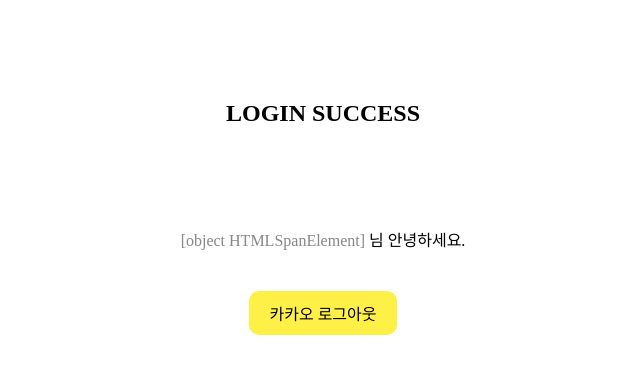
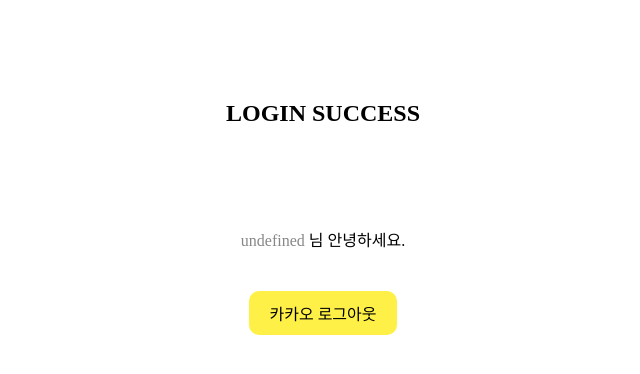
Before and after one commit to julia8024/Login_Kakao, a plain HTML site: page main.html in a window 1280 px wide. Shown: the whole page, without its empty margins (317-957 px from the left). Drawn offline with Linux system fonts and the light colour scheme; a web font is replaced by a local one.

Commit message:
Update main.html

```diff
--- a/main.html
+++ b/main.html
@@ -16,7 +16,7 @@
     <script src="https://developers.kakao.com/sdk/js/kakao.js"></script>
     <script>
         function changeUserName() {
-            document.querySelector("#nickname").innerHTML = nickname;
+            document.querySelector("#nickname").innerHTML = nickname.value;
         }
     </script>
     <script src="./script.js"></script>
```
